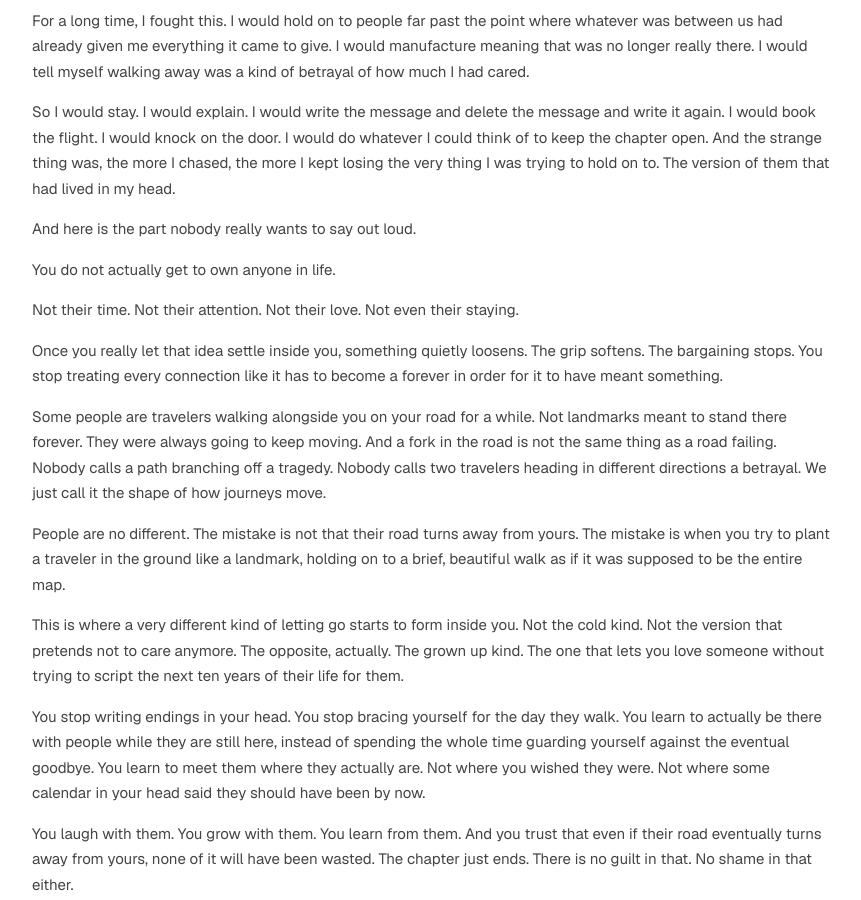
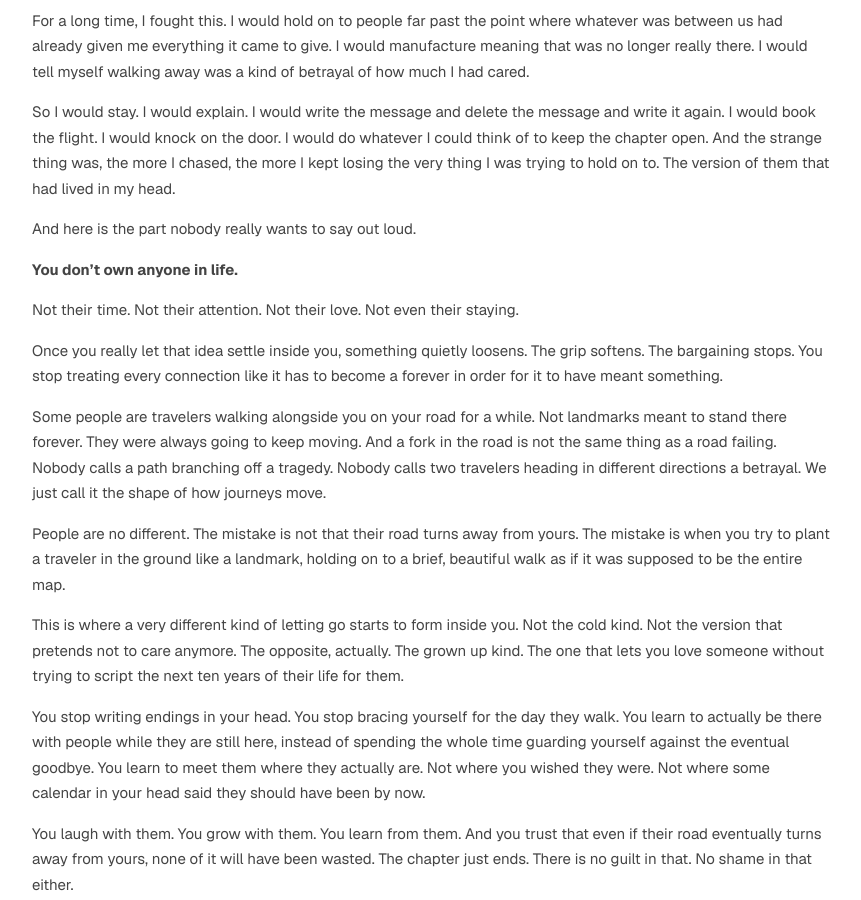
Before and after one commit to trmanish/trmanish.github.io, a Jekyll site: the page built from _posts/2026-05-14-the-purpose-of-life-is-people-letting-them-go-is-the-goal.md, in a window 1280 px wide and 900 px high, scrolled down 4675 px. Shown: the whole window, without its empty margins (208-1069 px from the left). Built offline with Jekyll 4.4.1, drawn with Linux system fonts in a browser that asks for light colours.

Commit message:
Tighten and bold the own-anyone line

```diff
--- a/_posts/2026-05-14-the-purpose-of-life-is-people-letting-them-go-is-the-goal.md
+++ b/_posts/2026-05-14-the-purpose-of-life-is-people-letting-them-go-is-the-goal.md
@@ -113,7 +113,7 @@ So I would stay. I would explain. I would write the message and delete the messa
 
 And here is the part nobody really wants to say out loud.
 
-You do not actually get to own anyone in life.
+**You don't own anyone in life.**
 
 Not their time. Not their attention. Not their love. Not even their staying.
 
```
